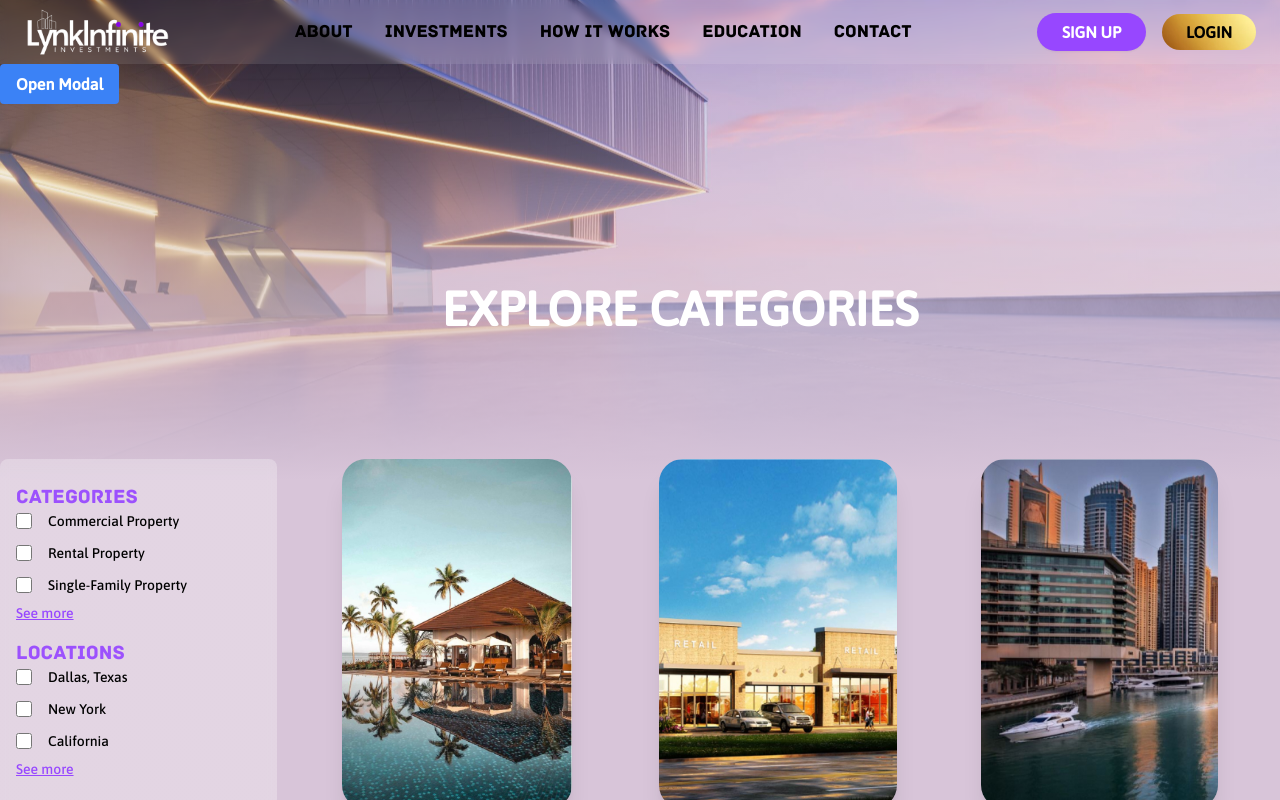
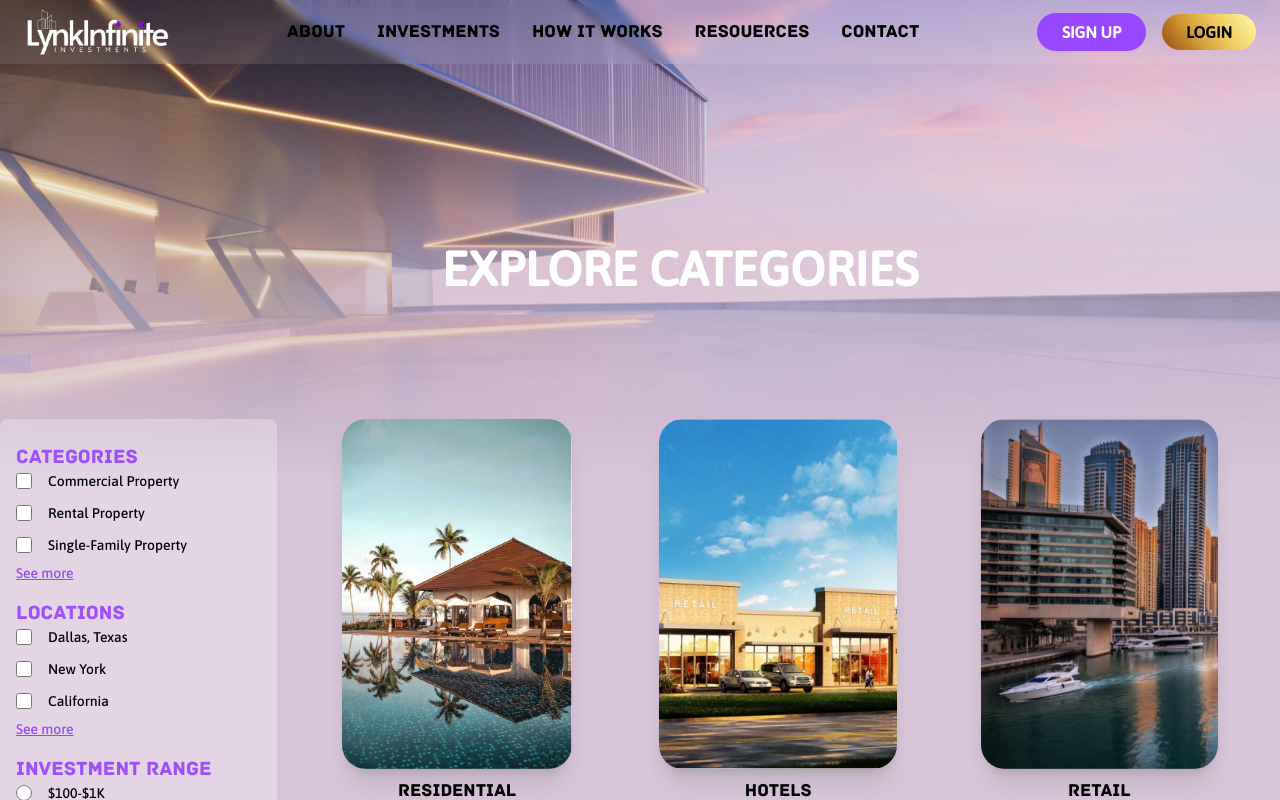
Before and after one commit to upchangeinvestments/frontend, a React (Create React App) app: page /category in a window 1280 px wide. Shown: the top 800 px of the page. Built offline with nearby package versions, Linux system fonts and the light colour scheme.

Commit message:
category type enw file

```diff
--- a/src/App.js
+++ b/src/App.js
@@ -24,10 +24,11 @@ function App() {
         <Route path="/about" element={< AboutUs />} />
         <Route path="/signin" element={<SignInPage />} />
         <Route path="/how-it-works" element={<HowInvestmentWorks />} />
-        <Route path="/education" element={<EducationPage />} />
+        <Route path="/resources" element={<EducationPage />} />
         <Route path="/contact" element={< Contact />} />
         <Route path="/:id/verify/:token" element={< VerifyUser />} />
         <Route path="/category" element={< CategoryPage />} />
+        <Route path="/category/:type" exact element={< ProfilePage />} />
         <Route path="/profile" element={< ProfilePage />} />
         <Route element={<PrivateRoute />}>
         </Route>
--- a/src/Pages/CategoryPage/Categories.jsx
+++ b/src/Pages/CategoryPage/Categories.jsx
@@ -1,4 +1,5 @@
 import React from 'react'
+import { Link } from "react-router-dom"
 import hospital from "../../assets/categories/hospital.jpg";
 import hotel from "../../assets/categories/hotel.jpg";
 import infrastructure from "../../assets/categories/infrastructure.jpg";
@@ -14,10 +15,12 @@ import { MdKeyboardArrowRight } from "react-icons/md";
 
 const Images = [resident, retail, hotel, warehouse, hospital, school, office, infrastructure, BlurBuilding];
 const Texts = ["Residential", "Hotels", "Retail", "Warehouse & Storage", "Medical Facilites", "School", "Office", "Infrastructure", "View All"];
+const type = ["residential", "hotel", "retail", "warehouse", "medical", "school", "office", "infrastructure", "all"];
 
 const categoryData = Images.map((image, index) => ({
     image: image,
     text: Texts[index],
+    type: type[index]
 }));
 
 function Categories() {
@@ -37,14 +40,14 @@ function Categories() {
                         </div>
                     </div>
                 ) : (
-                    <div key={index} className="flex flex-col items-center justify-center">
+                    <Link to={element.type} key={index} className="flex flex-col items-center justify-center">
                         <div className='vsm:w-[100%] lg:w-[80%] flex items-center justify-center'>
                             <img src={element.image} alt="" className='rounded-3xl object-cover h-[350px] shadow-xl' />
                         </div>
                         <div className='vsm:w-[100%] lg:w-[80%] flex items-center justify-center pt-2'>
                             <p className='CustomizeFontH text-lg'>{element.text}</p>
                         </div>
-                    </div>
+                    </Link>
                 ))}
             </div >
             {/* <div className="mt-4 flex items-center justify-center CustomizeFontH p-4 ">
--- a/src/Pages/CategoryPage/CategoryPage.jsx
+++ b/src/Pages/CategoryPage/CategoryPage.jsx
@@ -92,7 +92,6 @@ function CategoryPage() {
       />{" "}
       {/* filter section for mobile view */}
       <NavBar />
-      <Modal />
       <div className="">
         <p className="uppercase text-white font-bold vsm:text-2xl md:text-5xl flex items-center justify-center h-[50vh] lg:ml-[80px] xl:ml-[60px] 2xl:ml-[0px] mt-[5px]">
           Explore Categories
@@ -118,6 +117,7 @@ function CategoryPage() {
           <Categories />
         </div>
       </div>
+      <Modal />
       <Footer />
     </div>
   );
--- a/src/Pages/EducationPage/Education.jsx
+++ b/src/Pages/EducationPage/Education.jsx
@@ -44,6 +44,14 @@ const cardsData = [
         title: "How to Invest?",
         description: "Learn why, when, and how to start investing your money.",
     },
+    {
+        title: "Why invest in private real estate?",
+        description: "Private real estate has outperformed US equities and fixed income on an absolute and risk-adjusted basis since 2000.",
+    },
+    {
+        title: "Benefits of Investing With Your IRA",
+        description: "Long-term retirement plans are typically designed to benefit individuals by reducing their tax bill while earning interest over time.",
+    },
 ];
 
 
@@ -73,7 +81,7 @@ const Card = (props) => {
 const Education = () => {
     return (
         <div className="w-full" >
-            <div className="bg-white/20 backdrop-blur-xl p-4 rounded-lg">
+            <div className="bg-white/20 backdrop-blur-xl p-4 rounded-lg pb-6">
                 <h1 className="text-xl font-semibold text-center mb-4 text-black">
                     Learn the basics
                 </h1>
@@ -85,6 +93,8 @@ const Education = () => {
                         <ServiceCard key={index} {...card} />
                     ))}
                 </div>
+            </div>
+            <div className="bg-white/20 backdrop-blur-xl p-4 rounded-lg pb-6 mt-10">
                 <h1 className="text-xl font-semibold text-center mb-4 text-black mt-6">
                     Understand the different types of investment funds
                 </h1>
@@ -94,8 +104,6 @@ const Education = () => {
                     managed and offshore funds. Then you can start to develop an investment
                     strategy around your own personal goals and preferences.
                 </p>
-            </div>
-            <div className="my-6">
                 <div className="flex flex-wrap">
                     {EducationData.map((data, index) => (
                         <div className="w-full md:w-1/2 lg:w-1/3 p-2" key={index}>
--- a/src/Pages/EducationPage/EducationPage.jsx
+++ b/src/Pages/EducationPage/EducationPage.jsx
@@ -50,7 +50,7 @@ function EducationPage() {
         <div className="main vsm:w-[125vw] md:w-[107vw] lg:w-[100%] vsm:h-[130vh] md:h-[110vh] lg:h-[100vh]">
             <NavBar />
             <div className="max-w-7xl mx-auto px-4 vsm:px-6 lg:px-8 py-8">
-                <h1 className="text-4xl text-white pb-6 flex justify-center CustomizeFontH ">Education</h1>
+                <h1 className="text-4xl text-white pb-6 flex justify-center CustomizeFontH ">Resources</h1>
                 <div className="grid grid-cols-1 md:grid-cols-2 gap-6">
                     <div className="flex flex-col pt-1">
                         <img className='rounded-t-lg' src="https://i.pinimg.com/564x/11/91/c2/1191c215e4e5d4f9deb3bfbe544313c2.jpg" alt="Real-Estate Investment" />
@@ -71,7 +71,7 @@ function EducationPage() {
                     </div>
                 </div>
                 <div className="pt-8">
-                    {/* <h1 className="text-4xl text-white pb-6 flex justify-center CustomizeFontH">Education</h1> */}
+                    <h1 className="text-4xl text-white pb-6 flex justify-center CustomizeFontH">Education</h1>
                     <Education />
                     {/* <div className="">
                         <Carousel cols={3} rows={1} gap={10} arrowLeft={<LeftArrow dir="right" />} arrowRight={<RightArrow dir="right" />} loop>
--- /dev/null
+++ b/src/Pages/SpecificCategoryPage/SpecificPage.jsx
@@ -0,0 +1,14 @@
+import React, { useEffect } from 'react';
+import { useParams } from 'react-router-dom';
+
+function SpecificPage() {
+    useEffect(() => {
+        const type = useParams();
+        console.log(type)
+    })
+    return (
+        <div>SpecificPage</div>
+    )
+}
+
+export default SpecificPage
--- a/src/assets/ArticlesEduPage.json
+++ b/src/assets/ArticlesEduPage.json
@@ -41,7 +41,7 @@
     },
     {
       "title": "Want financial freedom? Respect the power of compound growth.",
-      "desc": "As it turns out, the biggest secret to compound growth is that there really is no secret ?�all it requires is patience, a plan to nurture your account over years (many years, if possible), the faith that math will follow its due course, and a consistent, stable long-term investment strategy.",
+      "desc": "As it turns out, the biggest secret to compound growth is that there really is no secret ? All it requires is patience, a plan to nurture your account over years (many years, if possible), the faith that math will follow its due course, and a consistent, stable long-term investment strategy.",
       "url": "https://fundrise.com/education/compound-growth"
     },
     {
--- a/src/commonComponents/NavBar.jsx
+++ b/src/commonComponents/NavBar.jsx
@@ -33,9 +33,9 @@ const profileMenuItems = [
     link: "#"
   },
   {
-    label: "Education",
+    label: "Resouerces",
     icon: GrArticle,
-    link: "/education"
+    link: "/resources"
   },
   {
     label: "Help",
@@ -187,8 +187,8 @@ const NavBar = () => {
               <NavHashLink to="/#HowItWorks" smooth className="font-medium text-black hover:text-gray-900 md:text-nowrap">
                 How it works
               </NavHashLink>
-              <Link to="/education" className="font-medium text-black hover:text-gray-900 md:text-nowrap">
-                Education
+              <Link to="/resources" className="font-medium text-black hover:text-gray-900 md:text-nowrap">
+                Resouerces
               </Link>
               <Link to="/contact" className="font-medium text-black hover:text-gray-900 md:text-nowrap">
                 Contact
@@ -334,7 +334,7 @@ const NavBar = () => {
                       How it works
                     </span>
                   </a>
-                  <Link to="/education"
+                  <Link to="/resources"
                     className="-m-3 p-3 flex items-center rounded-md hover:bg-gray-50"
                   >
                     {/* Heroicon name: outline/view-grid */}
@@ -354,7 +354,7 @@ const NavBar = () => {
                       />
                     </svg>
                     <span className="ml-3 text-base font-medium text-gray-900">
-                      Education
+                      Resouerces
                     </span>
                   </Link>
                   <Link to="/contact"
```
